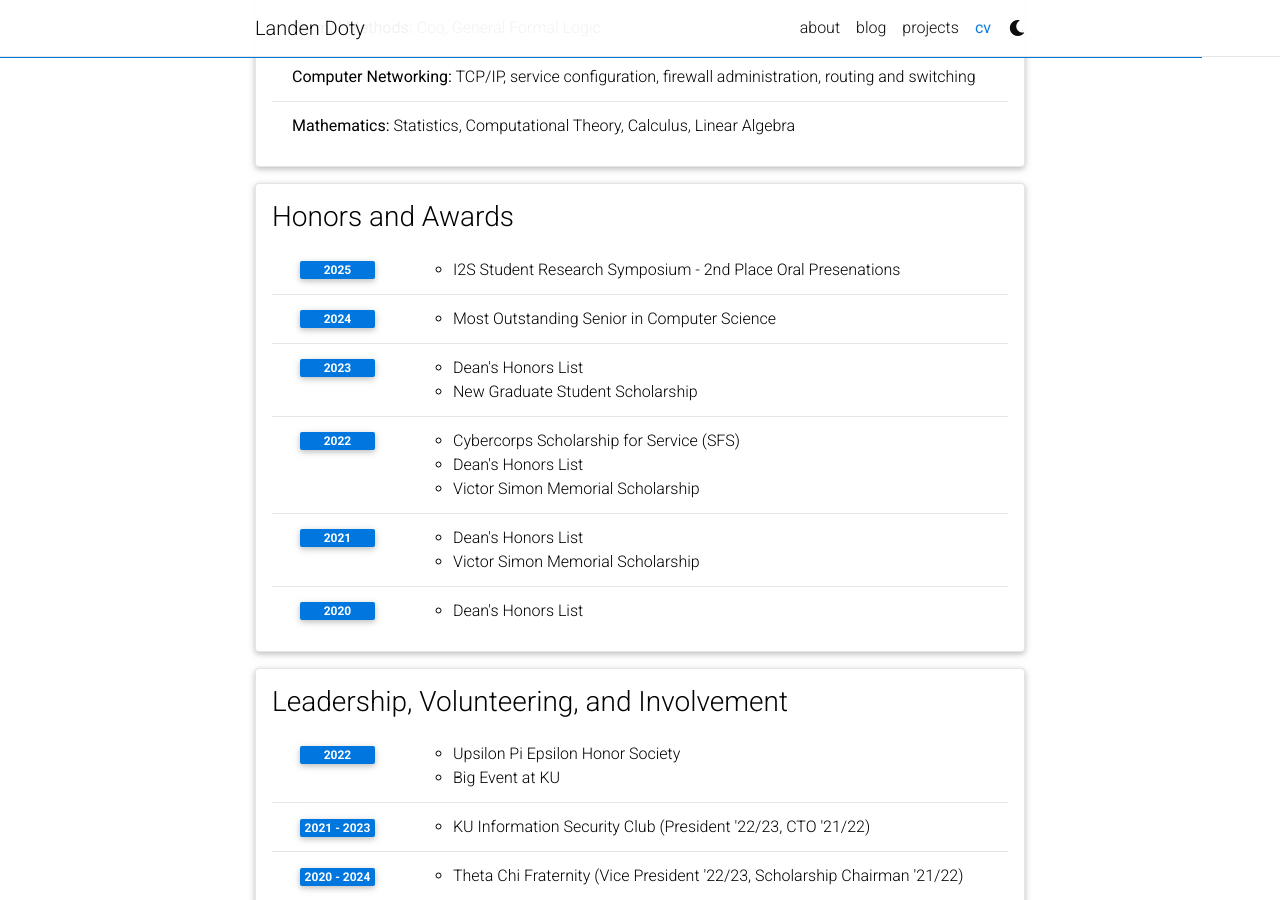
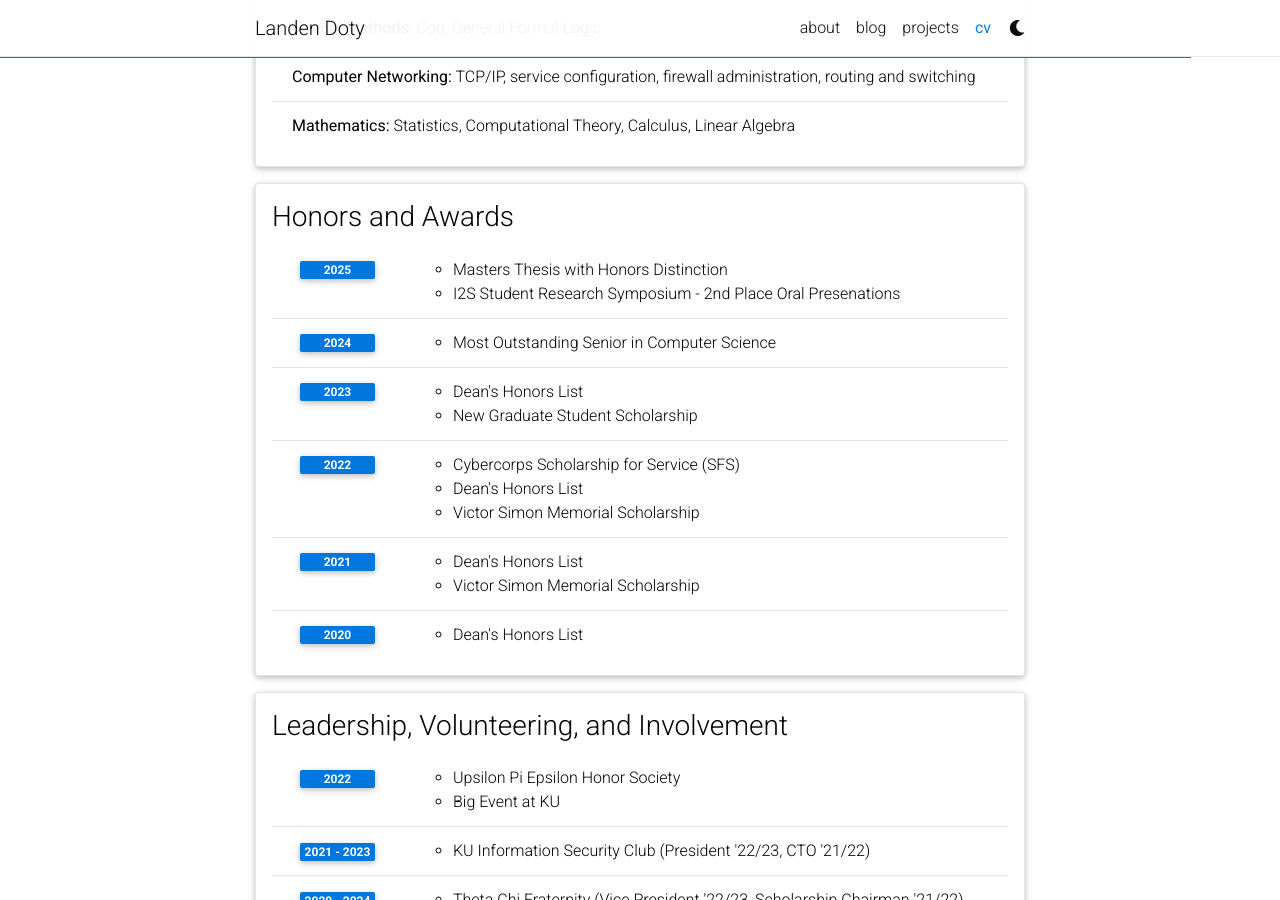
Before and after one commit to landoty/landoty.github.io, a Jekyll site: the page built from _pages/cv.md, in a window 1280 px wide and 900 px high, scrolled down 2563 px. Built offline with Jekyll 4.4.1, drawn with Linux system fonts in a browser that asks for light colours; comment, search, counter and statistics services are not loaded; a style sheet for code colours, icons or effects is not loaded.

Commit message:
update cv with recents

```diff
--- a/_data/cv.yml
+++ b/_data/cv.yml
@@ -106,6 +106,7 @@
   contents:
     - year: 2025
       items:
+      - Masters Thesis with Honors Distinction
       - I2S Student Research Symposium - 2nd Place Oral Presenations
     - year: 2024
       items:
```
